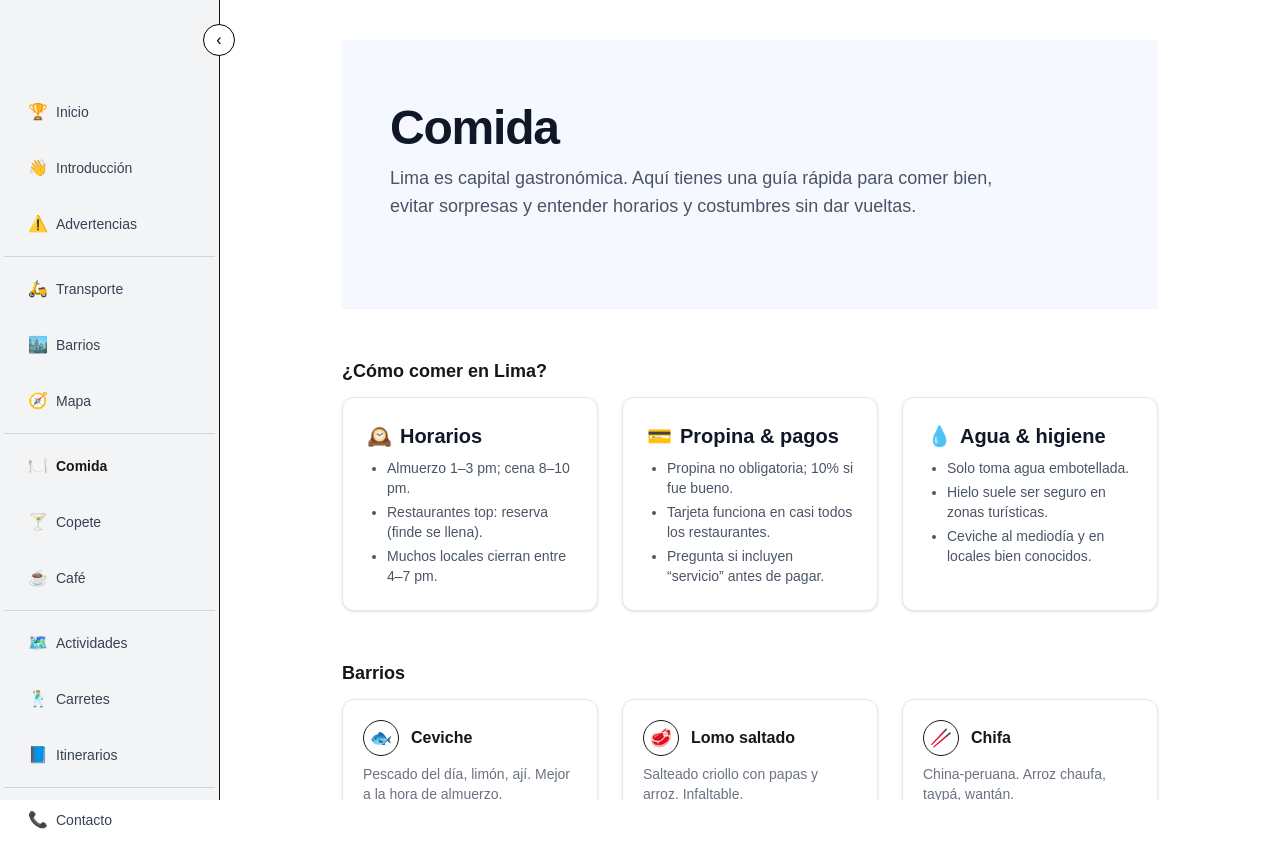
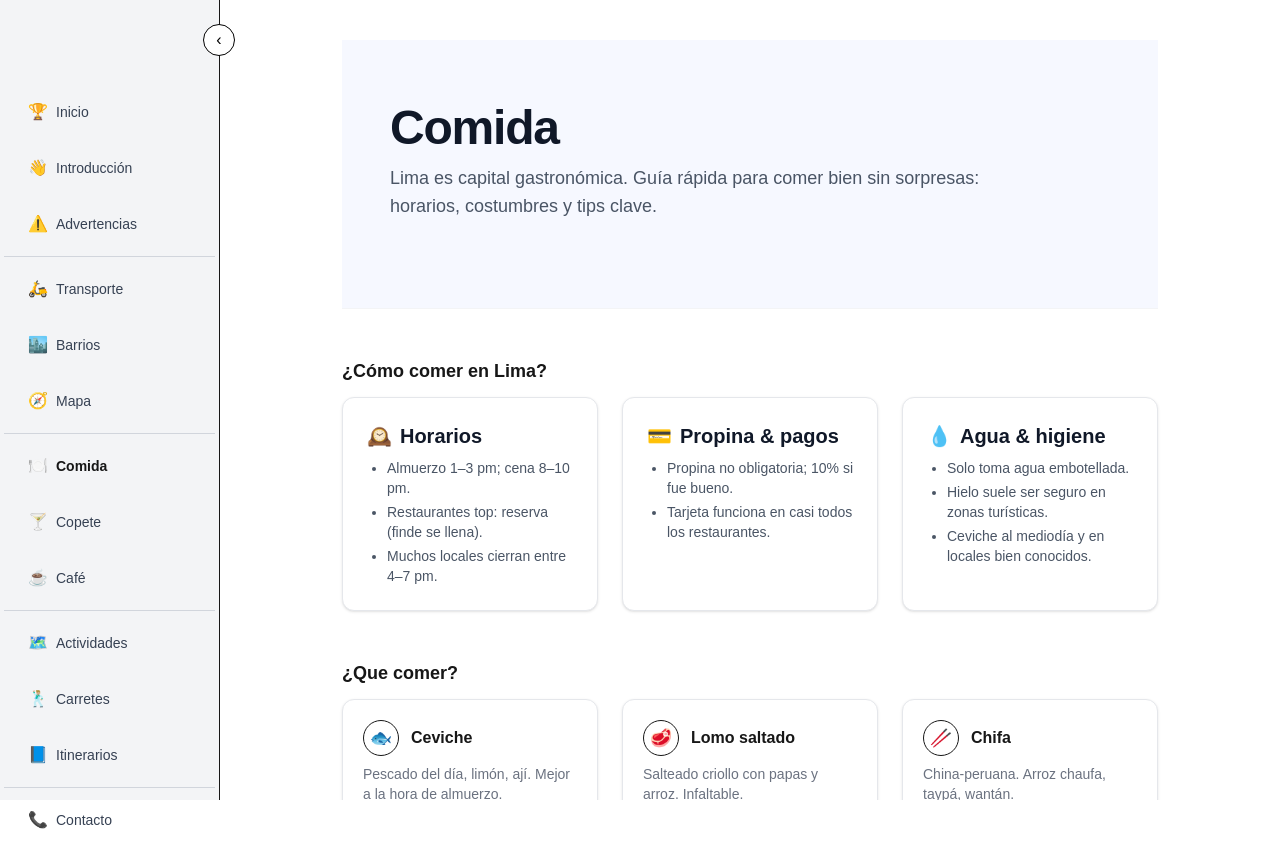
Before and after one commit to pschonffeldt/lima-para-chilenos, a Next.js app: page /comida in a window 1280 px wide. Shown: the top 868 px of the page. Built offline with nearby package versions, Linux system fonts and the light colour scheme.

Commit message:
docs(food): update page copy
- Refine tone and clarity; align with site voice (es-CL)
- Fix punctuation/accents; tighten headings and microcopy

```diff
--- a/src/app/comida/page.tsx
+++ b/src/app/comida/page.tsx
@@ -26,35 +26,34 @@ export default function FoodPage() {
         title="Comida"
         description={
           <>
-            Lima es capital gastronómica. Aquí tienes una guía rápida para comer
-            bien, evitar sorpresas y entender horarios y costumbres sin dar
-            vueltas.
+            Lima es capital gastronómica. Guía rápida para comer bien sin
+            sorpresas: horarios, costumbres y tips clave.
           </>
         }
       />
-      {/* Quick facts */}
+      {/* How ot eat in Lima section */}
       <ThreeWaySection
         srTitle="¿Cómo comer en Lima?"
         sectionTitle="¿Cómo comer en Lima?"
         items={SCHEDULE_TIPPING_HYGIENE}
         defaultCtaVariant="primary"
       />
-      {/* Qué probar section */}
+      {/* What to eat section */}
       <ContentGridWithTag
         items={WHAT_TO_EAT}
-        sectionTitle="Barrios"
-        srTitle="Listado de barrios"
+        sectionTitle="¿Que comer?"
+        srTitle="¿Que comer?"
         cols={{ sm: 3, lg: 3 }}
         className="mt-6"
       />
-      {/* Dónde comer (por estilo) section */}
+      {/* Where to eat section */}
       <ThreeWaySection
         srTitle="Dónde comer (por estilo de salida)"
         sectionTitle="Dónde comer (por estilo de salida)"
         items={DINING_STYLES}
         defaultCtaVariant="primary"
       />
-      {/* Menú del día (cómo funciona) section */}
+      {/* Daily menu section */}
       <InfoBox
         title="Menú del día: cómo funciona"
         variant="plain"
@@ -66,14 +65,14 @@ export default function FoodPage() {
         ]}
       />
 
-      {/* Consejos para pedir section */}
+      {/* Food tips section */}
       <TwoWaySection
         srTitle="Consejos para pedir"
         sectionTitle="Consejos para pedir"
         items={DINING_ETIQUETTE}
       />
 
-      {/* Zonas para comer (barrios) section */}
+      {/* Food districts section */}
       <RowContentSection
         id="barrios-para-comer"
         sectionTitle="Barrios con buena oferta"
--- a/src/app/lib/copy-content.tsx
+++ b/src/app/lib/copy-content.tsx
@@ -702,7 +702,6 @@ export const SCHEDULE_TIPPING_HYGIENE: ThreeWaySectionItem[] = [
     blurb: [
       "Propina no obligatoria; 10% si fue bueno.",
       "Tarjeta funciona en casi todos los restaurantes.",
-      "Pregunta si incluyen “servicio” antes de pagar.",
     ],
   },
   {
@@ -723,63 +722,63 @@ export const WHAT_TO_EAT: ContentGridWithTagItem[] = [
     // href: "/comida/ceviche",
     icon: "🐟",
     note: "Pescado del día, limón, ají. Mejor a la hora de almuerzo.",
-    tags: ["marino", "almuerzo"],
+    tags: ["Marino", "Almuerzo"],
   },
   {
     name: "Lomo saltado",
     // href: "/comida/lomo-saltado",
     icon: "🥩",
     note: "Salteado criollo con papas y arroz. Infaltable.",
-    tags: ["criollo", "carne", "clásico"],
+    tags: ["Criollo", "Carne", "Clásico"],
   },
   {
     name: "Chifa",
     // href: "/comida/chifa",
     icon: "🥢",
     note: "China-peruana. Arroz chaufa, taypá, wantán.",
-    tags: ["china-peruana", "arroz", "wok"],
+    tags: ["China-peruana", "Arroz", "Wok"],
   },
   {
     name: "Nikkei",
     // href: "/comida/nikkei",
     icon: "🍣",
     note: "Peruano-japonés. Tiraditos, makis con ajíes.",
-    tags: ["fusión", "tiraditos", "makis"],
+    tags: ["Fusión", "Tiraditos", "Makis"],
   },
   {
     name: "Pollo a la brasa",
     // href: "/comida/pollo-a-la-brasa",
     icon: "🍗",
     note: "Clásico para la noche o compartir.",
-    tags: ["pollo", "noche", "compartir"],
+    tags: ["Pollo", "Noche", "Compartir"],
   },
   {
     name: "Anticuchos",
     // href: "/comida/anticuchos",
     icon: "🍢",
-    note: "Brochetas a la parrilla, típicas de noche.",
-    tags: ["parrilla", "brochetas", "noche"],
+    note: "Anticuchos de corazón a la parrilla, típicas de noche.",
+    tags: ["Parrilla", "Brochetas", "Noche"],
   },
   {
     name: "Causa",
     // href: "/comida/causa",
     icon: "🥔",
-    note: "Plato frío de papa amarilla con relleno.",
-    tags: ["frío", "papa", "entrada"],
+    note: "Entrada fría de papa amarilla rellena (pollo, atún o mariscos) y palta.",
+    tags: ["Frío", "Papa", "Entrada"],
   },
   {
     name: "Ají de gallina",
     // href: "/comida/aji-de-gallina",
     icon: "🍛",
     note: "Guiso cremoso con ají amarillo.",
-    tags: ["guiso", "ají amarillo", "cremoso"],
+    tags: ["Guiso", "Ají amarillo", "Cremoso"],
   },
   {
     name: "Suspiro limeño",
     // href: "/comida/suspiro-limeno",
     icon: "🍮",
     note: "Postre tradicional, dulce y cremoso.",
-    tags: ["postre", "dulce", "tradicional"],
+    tags: ["Postre", "Dulce", "Tradicional"],
   },
 ];
 
@@ -809,9 +808,10 @@ export const DINING_STYLES: ThreeWaySectionItem[] = [
     label: "Experiencia top",
     icon: "👨‍🍳",
     blurb: [
-      "Restaurantes de autor: reserva con tiempo.",
-      "Degustaciones/menús largos (2–3 horas).",
-      "Dress code casual cuidado; llega puntual.",
+      "Lima tiene restaurantes de clase mundial (Central y Maido).",
+      "Reserva con anticipación; mesas se agotan rápido.",
+      "Degustaciones/menús largos 2–3 h.",
+      "Dress code: no casual.",
     ],
   },
 ];
@@ -822,7 +822,7 @@ export const DINING_ETIQUETTE: TwoWaySectionItem[] = [
     label: "Al pedir",
     icon: "🍽️",
     blurb: [
-      "Pide recomendaciones de la casa (suelen acertar).",
+      "Pide recomendaciones de la casa.",
       "Indica picor: “suave / medio / picante”.",
       "Si compartes, pregunta por medias porciones.",
     ],
```
